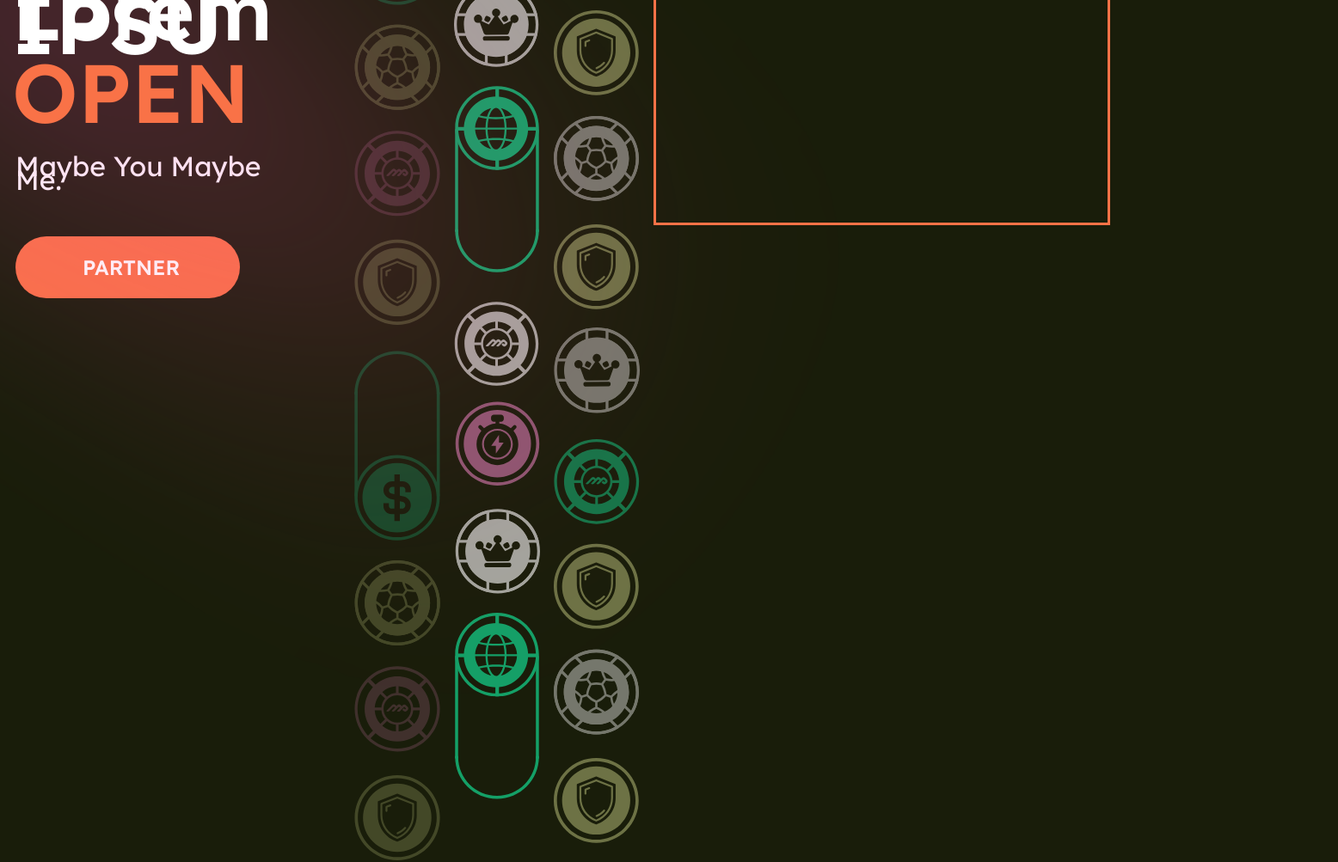
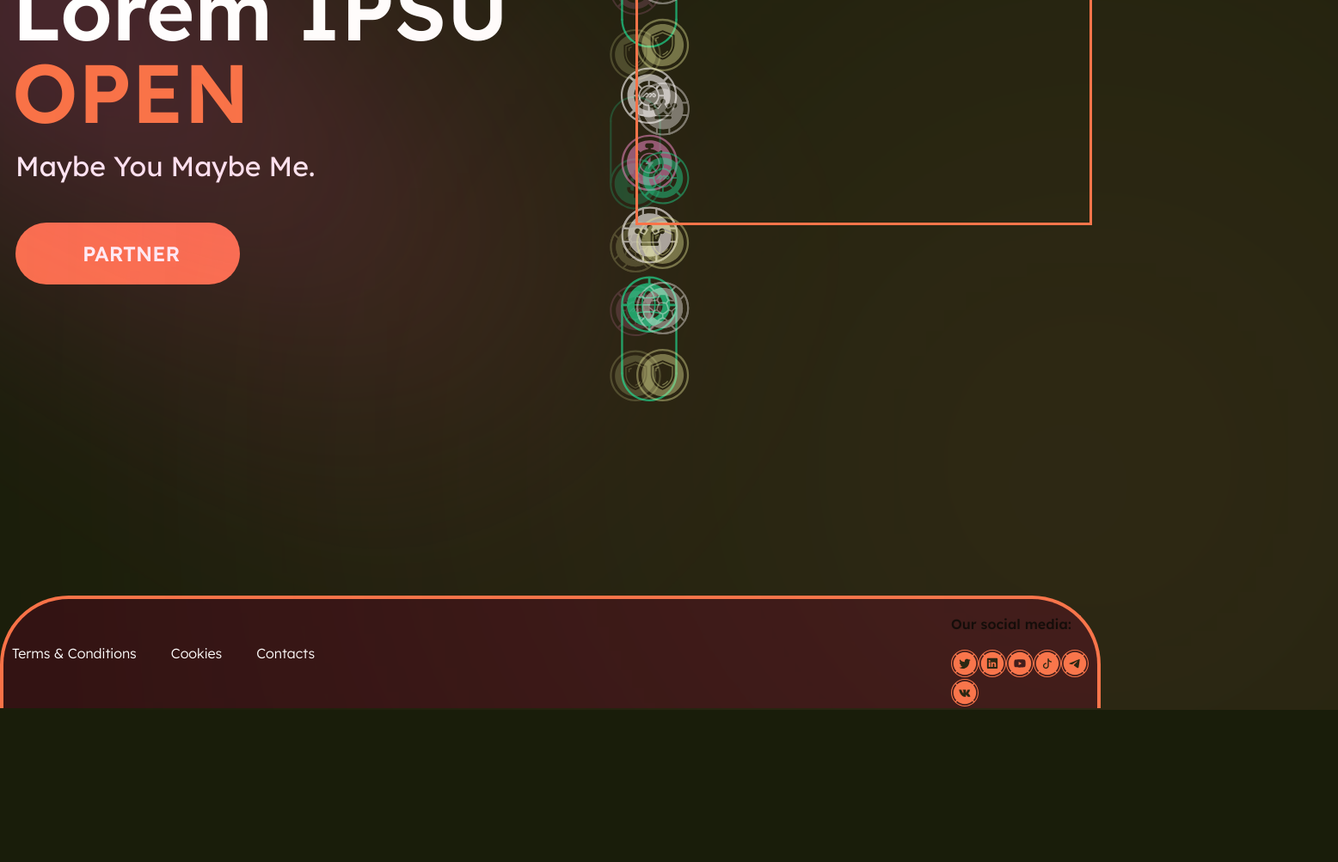
Before and after one commit to pain4metoo/test-task.11.86.2, a website built with webpack: page src/index.html in a window 1280 px wide. Shown: the part 461-1464 px from the top of the page at 86% size, 1556 px wide, since content can reach past the window. After the commit the page ends 1287 px from the top, so only its background shows below. Built offline with nearby package versions, Linux system fonts and the light colour scheme.

Commit message:
feat: add footer

```diff
--- a/src/index.html
+++ b/src/index.html
@@ -6,17 +6,30 @@
     <title>Test Task 11.86.2</title>
   </head>
   <body>
+    <div class="wrapper">
       <div class="container">
         <header class="header">
           <div class="header_inner">
             <nav class="header_nav">
               <ul class="header_nav_items">
-              <li class="header_nav_item"><a class="header_nav_link" href="#" target="_blank"> About us </a></li>
-              <li class="header_nav_item"><a class="header_nav_link" href="#" target="_blank"> Grand </a></li>
-              <li class="header_nav_item"><a class="header_nav_link" href="#" target="_blank"> Commissions </a></li>
-              <li class="header_nav_item"><a class="header_nav_link" href="#" target="_blank"> Blog </a></li>
-              <li class="header_nav_item"><a class="header_nav_link" href="#" target="_blank"> Contact us </a></li>
-              <li class="header_nav_item"><a class="header_nav_link" href="#" target="_blank"> Careers </a></li>
+                <li class="header_nav_item">
+                  <a class="header_nav_link" href="#" target="_blank"> About us </a>
+                </li>
+                <li class="header_nav_item">
+                  <a class="header_nav_link" href="#" target="_blank"> Grand </a>
+                </li>
+                <li class="header_nav_item">
+                  <a class="header_nav_link" href="#" target="_blank"> Commissions </a>
+                </li>
+                <li class="header_nav_item">
+                  <a class="header_nav_link" href="#" target="_blank"> Blog </a>
+                </li>
+                <li class="header_nav_item">
+                  <a class="header_nav_link" href="#" target="_blank"> Contact us </a>
+                </li>
+                <li class="header_nav_item">
+                  <a class="header_nav_link" href="#" target="_blank"> Careers </a>
+                </li>
               </ul>
             </nav>
             <div class="header_buttons">
@@ -64,11 +77,60 @@
             </div>
             <div class="main_right">
               <div class="main_right_blog"></div>
-            <div class="main_right_gradient"></div>
             </div>
           </div>
         </main>
-      <footer class="footer"></footer>
+      </div>
+      <footer class="footer">
+        <div class="container">
+          <div class="footer_inner">
+            <div class="footer_gradient"></div>
+            <ul class="footer_menu">
+              <li class="footer_menu_item">
+                <a class="footer_menu_link" href="#">Terms & Conditions</a>
+              </li>
+              <li class="footer_menu_item">
+                <a class="footer_menu_link" href="#">Cookies</a>
+              </li>
+              <li class="footer_menu_item">
+                <a class="footer_menu_link" href="#">Contacts</a>
+              </li>
+            </ul>
+
+            <div class="footer_social">
+              <h4 class="footer_social_title">Our social media:</h4>
+              <div class="footer_social_list">
+                <div class="footer_social_item">
+                  <a class="footer_social_link" href="#" target="_blank">
+                    <img class="footer_social_img" src="./assets/svg/twitter.svg" alt="twitter" />
+                  </a>
+                </div>
+                <div>
+                  <a class="footer_social_link" href="#" target="_blank">
+                    <img class="footer_social_img" src="./assets/svg/linkedin.svg" alt="linkedin" />
+                  </a>
+                </div>
+                <a class="footer_social_link" href="#" target="_blank">
+                  <img class="footer_social_img" src="./assets/svg/youtube.svg" alt="youtube" />
+                </a>
+                <div>
+                  <a class="footer_social_link" href="#" target="_blank">
+                    <img class="footer_social_img" src="./assets/svg/tiktok.svg" alt="tiktok" />
+                  </a>
+                </div>
+                <a class="footer_social_link" href="#" target="_blank">
+                  <img class="footer_social_img" src="./assets/svg/telegram.svg" alt="telegram" />
+                </a>
+              </div>
+              <div>
+                <a class="footer_social_link" href="#" target="_blank">
+                  <img class="footer_social_img" src="./assets/svg/vk.svg" alt="vk" />
+                </a>
+              </div>
+            </div>
+          </div>
+        </div>
+      </footer>
     </div>
   </body>
 </html>
--- a/src/index.js
+++ b/src/index.js
@@ -4,3 +4,4 @@ import './style/variables.scss';
 import './style/index.scss';
 import './style/header.scss';
 import './style/main.scss';
+import './style/footer.scss';
--- /dev/null
+++ b/src/style/footer.scss
@@ -0,0 +1,50 @@
+@import './variables.scss';
+
+.footer {
+  background: rgb(49, 18, 18);
+  border: 4px solid $c-orange;
+  border-top-left-radius: 8rem;
+  border-top-right-radius: 8rem;
+  border-bottom: none;
+  flex-shrink: 0;
+  position: relative;
+  max-width: 192rem;
+  width: 100%;
+  margin: 0 auto;
+  &_inner {
+    display: flex;
+    justify-content: space-between;
+  }
+  &_gradient {
+    position: absolute;
+    right: -28rem;
+    bottom: 0rem;
+    width: 57.4rem;
+    height: 57.4rem;
+    filter: blur(50rem);
+    background: linear-gradient(225deg, rgb(249, 146, 71), rgb(242, 157, 162) 100%);
+    opacity: 0.7;
+    overflow: hidden;
+  }
+  &_menu {
+    display: flex;
+    align-items: center;
+    list-style: none;
+    padding: 0;
+  }
+  &_menu_item {
+    &:not(:last-child) {
+      margin-right: 4rem;
+    }
+  }
+  &_menu_link {
+    text-decoration: none;
+    color: #ffffff;
+  }
+  &_social_list {
+    display: flex;
+    align-items: center;
+    justify-content: space-between;
+    max-width: 23.2rem;
+  }
+}
--- a/src/style/index.scss
+++ b/src/style/index.scss
@@ -17,8 +17,15 @@ body {
   background-color: rgb(25, 29, 10);
 }
 
+.wrapper {
+  display: flex;
+  flex-direction: column;
+  min-height: 100vh;
+}
+
 .container {
   max-width: 166rem;
+  width: 100%;
   margin: 0 auto;
   padding: 0 1rem;
 }
--- a/src/style/main.scss
+++ b/src/style/main.scss
@@ -1,6 +1,8 @@
 @import './variables.scss';
 
 .main {
+  flex-grow: 1;
+  min-height: 1026px;
   &_inner {
     display: flex;
     justify-content: space-between;
@@ -73,14 +75,13 @@
     }
     &_img {
       width: 10rem;
-      height: 1334px;
-
+      height: 100%;
+      position: absolute;
       user-select: none;
     }
     &_img_reverse {
       width: 10rem;
-      height: 1334px;
-
+      height: 100%;
       user-select: none;
       opacity: 0;
       z-index: -1;
@@ -94,15 +95,5 @@
       height: 59.5rem;
       border: 3px solid $c-orange;
     }
-    // &_gradient {
-    //   position: absolute;
-    //   right: -28rem;
-    //   bottom: 0rem;
-    //   width: 57.4rem;
-    //   height: 57.4rem;
-    //   filter: blur(50rem);
-    //   background: linear-gradient(225deg, rgb(249, 146, 71), rgb(242, 157, 162) 100%);
-    //   opacity: 0.7;
-    // }
   }
 }
```
Also changed, not shown: src/assets/svg/linkedin.svg (added), src/assets/svg/telegram.svg (added), src/assets/svg/tiktok.svg (added), src/assets/svg/twitter.svg (added), src/assets/svg/vk.svg (added), src/assets/svg/youtube.svg (added). Lines whose indentation alone changed are shown as unchanged.
